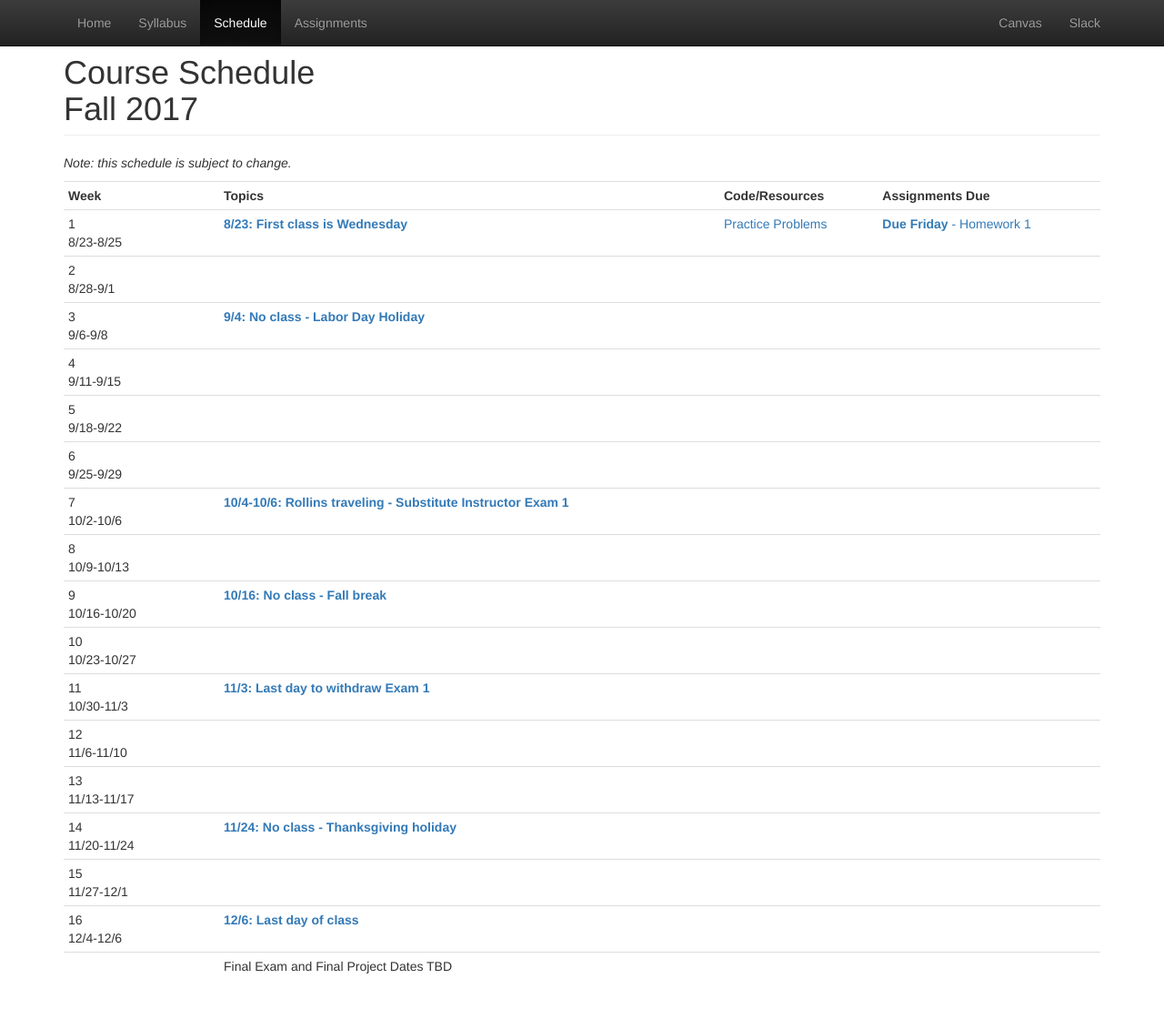
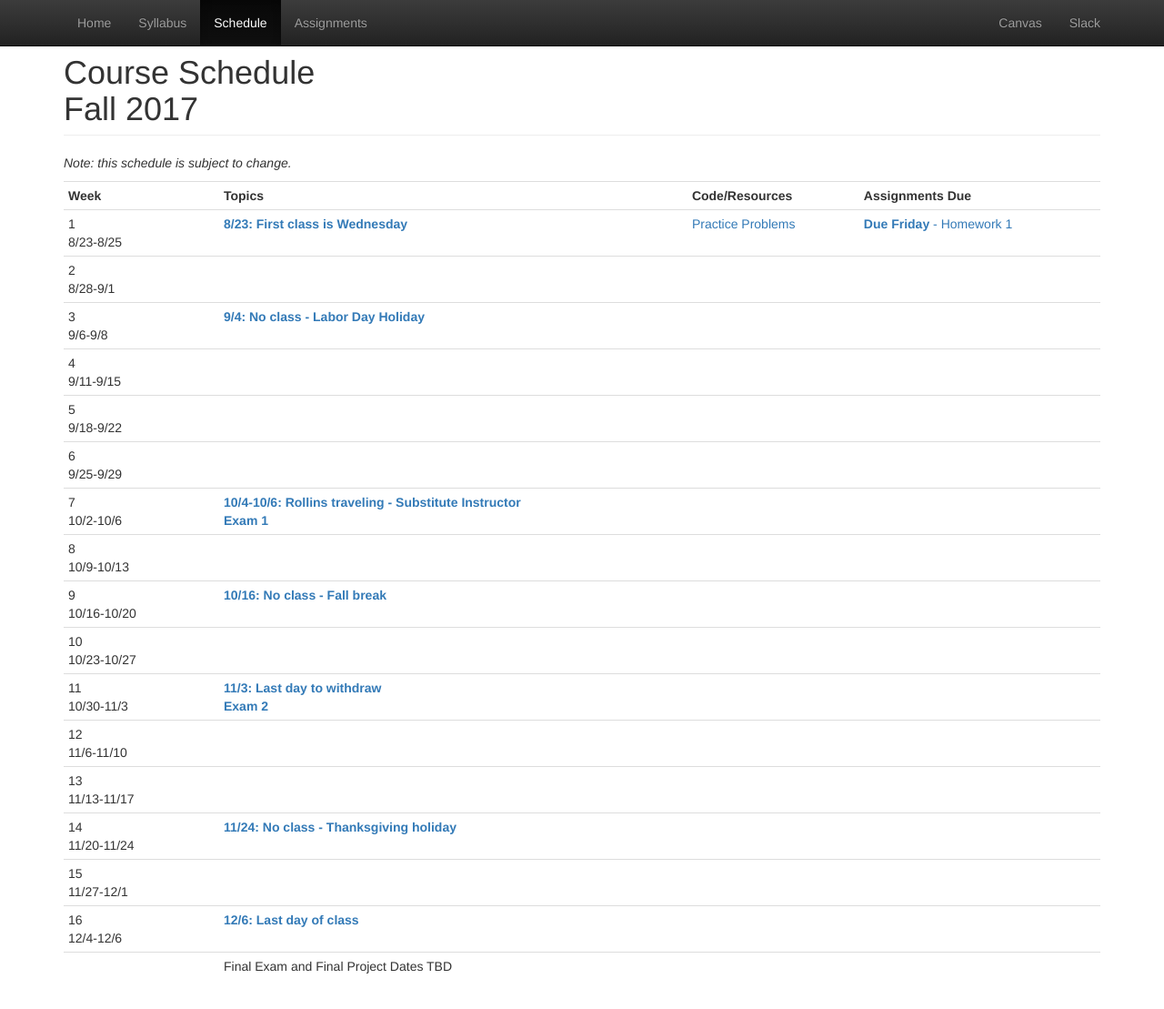
Before and after one commit to CS514-F17/cs514-f17.github.io, a Jekyll site: the page built from schedule.html, in a window 1280 px wide and 1117 px high. Shown: the top 1109 px of the window at 91% size. Built offline with Jekyll 4.4.1, drawn with Linux system fonts in a browser that asks for light colours.

Commit message:
fix formatting

```diff
--- a/schedule.html
+++ b/schedule.html
@@ -130,7 +130,7 @@ title: Schedule
 	<tr>
 		<td>7<br/>10/2-10/6</td>
 		<td>
-			<strong><span class="text-primary">10/4-10/6: Rollins traveling - Substitute Instructor</span></strong>
+			<strong><span class="text-primary">10/4-10/6: Rollins traveling - Substitute Instructor</span></strong><br/>
 			<strong><span class="text-primary">Exam 1</span></strong>
 <!-- 				<a href="https://github.com/CS514-F17/notes/blob/master/arrays.md">Arrays</a><br/>
 				<a href="https://docs.oracle.com/javase/tutorial/java/javaOO/classvars.html">Static</a><br/>
@@ -194,8 +194,8 @@ title: Schedule
 	<tr>
 		<td>11<br/>10/30-11/3</td>
 		<td>
-				<strong><span class="text-primary">11/3: Last day to withdraw</span></strong>
-				<strong><span class="text-primary">Exam 1</span></strong>
+				<strong><span class="text-primary">11/3: Last day to withdraw</span></strong><br/>
+				<strong><span class="text-primary">Exam 2</span></strong>
 
 <!-- 				<a href="https://github.com/CS514-F17/notes/blob/master/recursion.md">Recursion</a><br/>
 				<a href="https://github.com/CS514-F17/notes/blob/master/hashmaps.md">HashMaps</a><br/>
```
